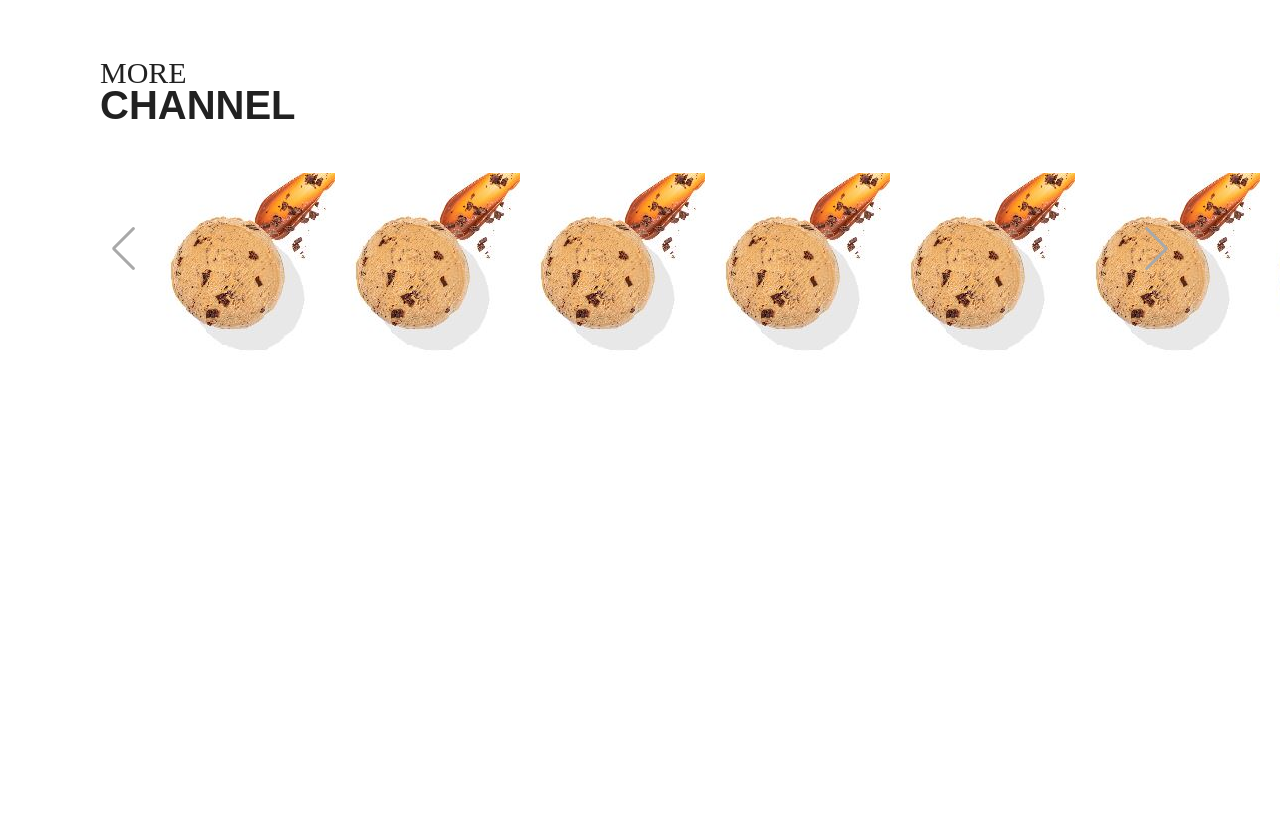
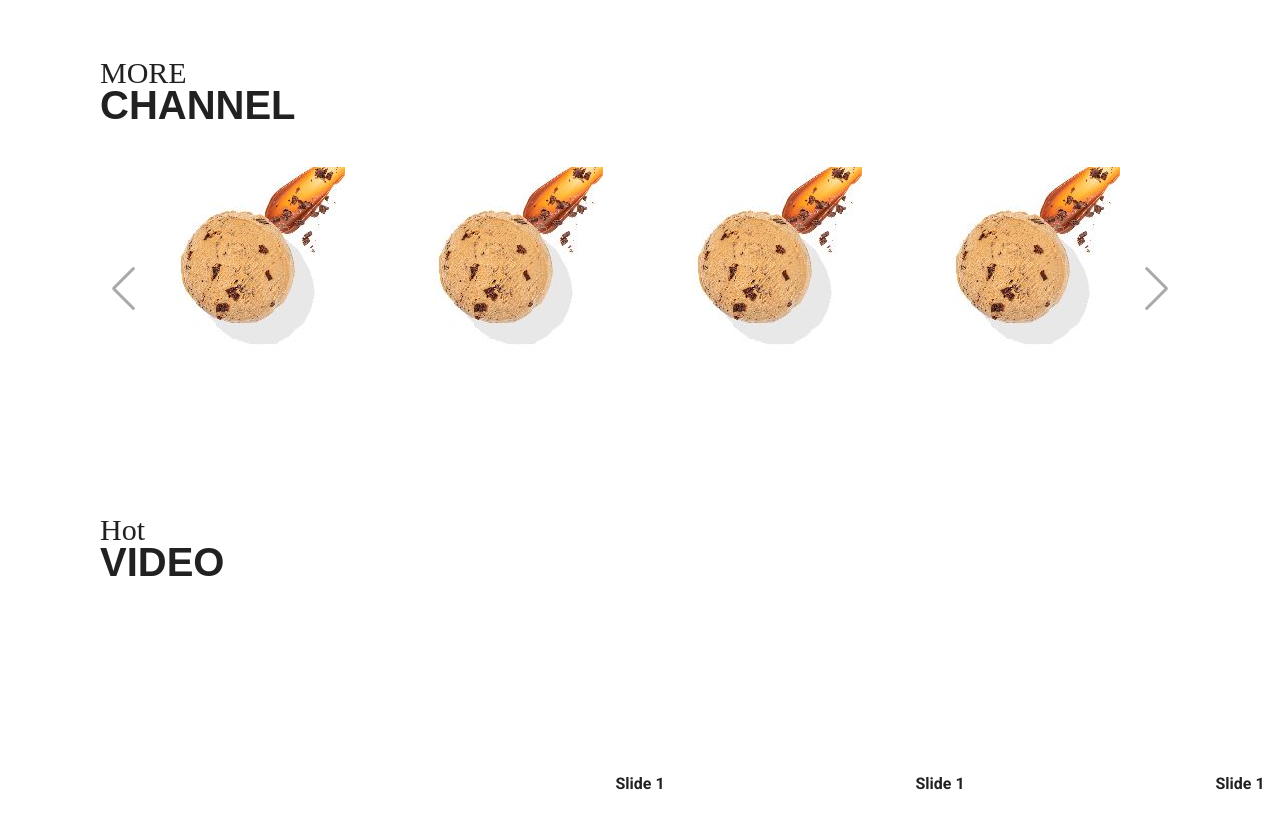
Before and after one commit to kimje0322/MoreLang, a Vue app in the folder frontend/morelanguage/: page / in a window 1280 px wide. Shown: the part 800-1629 px from the top of the page. Before the commit the page ends 1217 px from the top, so only its background shows below. Built offline with nearby package versions, Linux system fonts and the light colour scheme; what vue-youtube would draw is missing.

Commit message:
[FE] add video swiper

```diff
--- a/frontend/morelanguage/public/index.html
+++ b/frontend/morelanguage/public/index.html
@@ -14,15 +14,16 @@
     <link rel="stylesheet" href="https://cdn.jsdelivr.net/npm/@mdi/font@latest/css/materialdesignicons.min.css">
 
 
+
     <!-- animation -->
     <link rel="stylesheet" href="https://unpkg.com/aos@next/dist/aos.css" />
 
     <!-- swiper -->
-    <link rel="stylesheet" href="https://unpkg.com/swiper/swiper-bundle.css">
+    <!-- <link rel="stylesheet" href="https://unpkg.com/swiper/swiper-bundle.css">
     <link rel="stylesheet" href="https://unpkg.com/swiper/swiper-bundle.min.css">
 
     <script src="https://unpkg.com/swiper/swiper-bundle.js"></script>
-    <script src="https://unpkg.com/swiper/swiper-bundle.min.js"></script>
+    <script src="https://unpkg.com/swiper/swiper-bundle.min.js"></script> -->
 
 </head>
 
--- a/frontend/morelanguage/src/views/Home.vue
+++ b/frontend/morelanguage/src/views/Home.vue
@@ -38,7 +38,12 @@
 
       <!-- 추천 채널 -->
       <div style="padding: 50px 0; display: block;">
-        <div style="margin: 0 100px;" data-aos="slide-right" aos-offset="300" data-aos-duration="1500">
+        <div
+          style="margin: 0 100px;"
+          data-aos="slide-right"
+          aos-offset="300"
+          data-aos-duration="1500"
+        >
           <h3>
             <span
               style="display: block; font-size: 30px; font-weight: 300; font-family: 'SilkSerif';"
@@ -63,12 +68,16 @@
           <div
             style="transform: translateY(250%); position: absolute; padding: 0 50px; z-index: 5; justify-content: space-between; align-items: center; display: flex; width: 100%;"
           >
-            <div style="margin: 100px; color: darkgray;" class="swiper-button-prev">
-              <!-- <v-icon large>mdi-chevron-left</v-icon> -->
-            </div>
-            <div style="margin: 100px; color: darkgray; " class="swiper-button-next">
-              <!-- <v-icon large>mdi-chevron-right</v-icon> -->
-            </div>
+            <div
+              style="margin: 100px; color: darkgray;"
+              class="swiper-button-prev"
+              slot="button-prev"
+            ></div>
+            <div
+              style="margin: 100px; color: darkgray; "
+              class="swiper-button-next"
+              slot="button-next"
+            ></div>
           </div>
           <!-- 채널 동그라미 -->
           <!-- style="transform: matrix3d(1, 0, 0, 0, 0, 1, 0, 0, 0, 0, 1, 0, 18.15, 0, 0, 1);" -->
@@ -76,67 +85,103 @@
             data-scroll-offset="100"
             data-scroll-speed="2"
             data-scroll-direction="horizontal" -->
-          <div class="swiper-container">
+          <!-- <div class="swiper-container"> -->
           <!-- <div style="margin: 0 auto; transform: translate3d(-2160px, 0px, 0px); transition: all 0ms ease 0s;"> -->
-            <div class="swiper-wrapper" style="margin: 20px 150px;" data-aos="slide-left" aos-offset="300" data-aos-duration="2500">
-              <a href="/" style="width: 240px;">
-                <span class="swiper-slide" style="animation: float 2s ease-in-out infinite; ">
+          <!-- style="margin: 20px 150px;" -->
+          <swiper
+            style="width: 80%; margin-top: 40px;"
+            class="swiper"
+            :options="swiperOption"
+            data-aos="slide-left"
+            aos-offset="500"
+            data-aos-duration="2500"
+          >
+            <!-- <a href="/" style="width: 240px;"> -->
+            <!-- style="animation: float 2s ease-in-out infinite; " -->
+            <swiper-slide>
               <img src="../assets/img/channel0.jpg" alt="" />
-                </span>
-              </a>
-              <a href="/" style="width: 240px;">
-                <span class="swiper-slide" style="animation: float 2s ease-in-out infinite; ">
+            </swiper-slide>
+            <swiper-slide>
               <img src="../assets/img/channel0.jpg" alt="" />
-                </span>
-              </a>
-              <a href="/" style="width: 240px;">
-                <span class="swiper-slide" style="animation: float 2s ease-in-out infinite; ">
+            </swiper-slide>
+            <swiper-slide>
               <img src="../assets/img/channel0.jpg" alt="" />
-                </span>
-              </a>
-              <a href="/" style="width: 240px;">
-                <span class="swiper-slide" style="animation: float 2s ease-in-out infinite; ">
+            </swiper-slide>
+            <swiper-slide>
               <img src="../assets/img/channel0.jpg" alt="" />
-                </span>
-              </a>
-              <a href="/" style="width: 240px;">
-                <span class="swiper-slide" style="animation: float 2s ease-in-out infinite; ">
+            </swiper-slide>
+            <swiper-slide>
               <img src="../assets/img/channel0.jpg" alt="" />
-                </span>
-              </a>
-              <a href="/" style="width: 240px;">
-                <span class="swiper-slide" style="animation: float 2s ease-in-out infinite; ">
+            </swiper-slide>
+            <swiper-slide>
               <img src="../assets/img/channel0.jpg" alt="" />
-                </span>
-              </a>
-              <a href="/" style="width: 240px;">
-                <span class="swiper-slide" style="animation: float 2s ease-in-out infinite; ">
+            </swiper-slide>
+            <swiper-slide>
               <img src="../assets/img/channel0.jpg" alt="" />
-                </span>
-              </a>
-              <a href="/" style="width: 240px;">
-                <span class="swiper-slide" style="animation: float 2s ease-in-out infinite; ">
+            </swiper-slide>
+            <swiper-slide>
               <img src="../assets/img/channel0.jpg" alt="" />
-                </span>
-              </a>
-              <a href="/" style="width: 240px;">
-                <span class="swiper-slide" style="animation: float 2s ease-in-out infinite; ">
+            </swiper-slide>
+            <swiper-slide>
               <img src="../assets/img/channel0.jpg" alt="" />
-                </span>
-              </a>
-              <a href="#" style="width: 240px;">
-                <span class="swiper-slide" style="animation: float 2s ease-in-out infinite; ">
-                  <img src="../assets/img/channel0.jpg" alt="" />
-                </span>
-              </a>
-            </div>
-            <div class="swiper-pagination"></div>
-          </div>
+            </swiper-slide>
+
+            <!-- <div class="swiper-button-prev" slot="button-prev"></div>
+            <div class="swiper-button-next" slot="button-next"></div> -->
+
+            <!-- </a> -->
+            <div class="swiper-pagination" slot="pagination"></div>
+          </swiper>
+          <!-- </div> -->
         </div>
       </div>
 
+      <!-- <div style="margin: 100px;">
+        <swiper class="swiper" :options="swiperOption">
+          <swiper-slide>Slide 1</swiper-slide>
+          <swiper-slide>Slide 2</swiper-slide>
+          <swiper-slide>Slide 3</swiper-slide>
+          <swiper-slide>Slide 4</swiper-slide>
+          <swiper-slide>Slide 5</swiper-slide>
+          <swiper-slide>Slide 6</swiper-slide>
+          <swiper-slide>Slide 7</swiper-slide>
+          <swiper-slide>Slide 8</swiper-slide>
+          <swiper-slide>Slide 9</swiper-slide>
+          <swiper-slide>Slide 10</swiper-slide>
+          <div class="swiper-button-prev" slot="button-prev"></div>
+          <div class="swiper-button-next" slot="button-next"></div>
+        </swiper>
+      </div> -->
       <!-- 인기 영상 -->
-      <div></div>
+      <div style="padding: 50px 0; display: block;">
+        <div
+          style="margin: 0 100px;"
+          data-aos="slide-right"
+          aos-offset="300"
+          data-aos-duration="1500"
+        >
+          <h3>
+            <span
+              style="display: block; font-size: 30px; font-weight: 300; font-family: 'SilkSerif';"
+              >Hot</span
+            >
+            <strong
+              style="font-size: 40px; font-weight: 900; font-family:  'Calibre',sans-serif; line-height: 0.5;"
+              >VIDEO</strong
+            >
+          </h3>
+        </div>
+        <div class="example-3d">
+          <swiper class="swiper-video" :options="swiperVideo">
+            <swiper-slide class="swiper-slide-video">Slide 1</swiper-slide>
+            <swiper-slide class="swiper-slide-video">Slide 1</swiper-slide>
+            <swiper-slide class="swiper-slide-video">Slide 1</swiper-slide>
+            <swiper-slide class="swiper-slide-video">Slide 1</swiper-slide>
+            <swiper-slide class="swiper-slide-video">Slide 1</swiper-slide>
+            <div class="swiper-pagination-video" slot="pagination"></div>
+          </swiper>
+        </div>
+      </div>
     </div>
   </div>
 </template>
@@ -144,39 +189,59 @@
 <script>
 // @ is an alias to /src
 
-import {Swiper, Navigation, Pagination, Scrollbar} from 'swiper';
+// import { Swiper, Navigation, Pagination, Scrollbar } from "swiper";
+
 // import 'swiper/swiper-bundle.css'
 
-Swiper.use([Navigation, Pagination, Scrollbar]);
-// var swiper =
-new Swiper('.swiper-container',  {
-  // slidesPerView: 3,
-  // spaceBetween: 30,
-  // pagination: {
-  //   el: '.swiper-pagination',
-  //   clickable: true
-  // }
-  direction: 'horizontal',
-  loop: true,
+// Swiper.use([Navigation, Pagination, Scrollbar]);
 
-  slidesPerView: 6,
-  spaceBetween: 10,
-  pagination: {
-    el: '.swiper-pagination',
-    clickable: true,
-  },
-
-  navigation: {
-    nextEl: '.swiper-button-next',
-    prevEl: '.swiper-button-prev'
-  },
-})
-
-// var menu = ['']
-// swiper.navigation();
+import { Swiper, SwiperSlide } from "vue-awesome-swiper";
+// import "swiper/css/swiper.css";
+import "swiper/swiper-bundle.css";
 
 export default {
-  name: "Home"
+  name: "Home",
+  components: {
+    Swiper,
+    SwiperSlide
+  },
+  data() {
+    return {
+      swiperVideo: {
+        effect: "coverflow",
+        grabCursor: true,
+        centeredSlides: true,
+        slidesPerView: "auto",
+        coverflowEffect: {
+          rotate: 50,
+          stretch: 0,
+          depth: 100,
+          modifier: 1,
+          slideShadows: true
+        },
+        pagination: {
+          el: ".swiper-pagination-video"
+        }
+      },
+      swiperOption: {
+        // navigation: {
+        //   nextEl: ".swiper-button-next",
+        //   prevEl: ".swiper-button-prev"
+        // }
+        slidesPerView: 4,
+        spaceBetween: 10,
+        // centeredSlides: true,
+        pagination: {
+          el: ".swiper-pagination",
+          clickable: true
+        },
+        navigation: {
+          nextEl: ".swiper-button-next",
+          prevEl: ".swiper-button-prev"
+        }
+      }
+    };
+  }
 };
 </script>
 
@@ -186,11 +251,42 @@ export default {
   height: 100%;
 }
 .swiper-slide {
+  width: 80%;
   text-align: center;
   align-items: center;
-  justify-content: center;
-  display: flex;
+  justify-content: left;
+  /* display: flex; */
+}
+/* .swiper-slide {
+  width: 60%;
+}
+.swiper-slide:nth-child(2n) {
+  width: 40%;
+}
+.swiper-slide:nth-child(3n) {
+  width: 20%;
+} */
+
+.example-3d {
+  width: 100%;
+  height: 400px;
+  padding-top: 50px;
+  padding-bottom: 50px;
 }
 
+.swiper-video {
+  height: 100%;
+  width: 100%;
+}
+
+.swiper-slide-video {
+  display: flex;
+  justify-content: center;
+  align-items: center;
+  width: 300px;
+  height: 300px;
+  text-align: center;
+  font-weight: bold;
+}
 
 </style>
```
Also changed, not shown: frontend/morelanguage/src/router/index.js (+5 -3 lines), 1 other file (tests, documents, lock files or other folders). Lines whose indentation alone changed are shown as unchanged.
